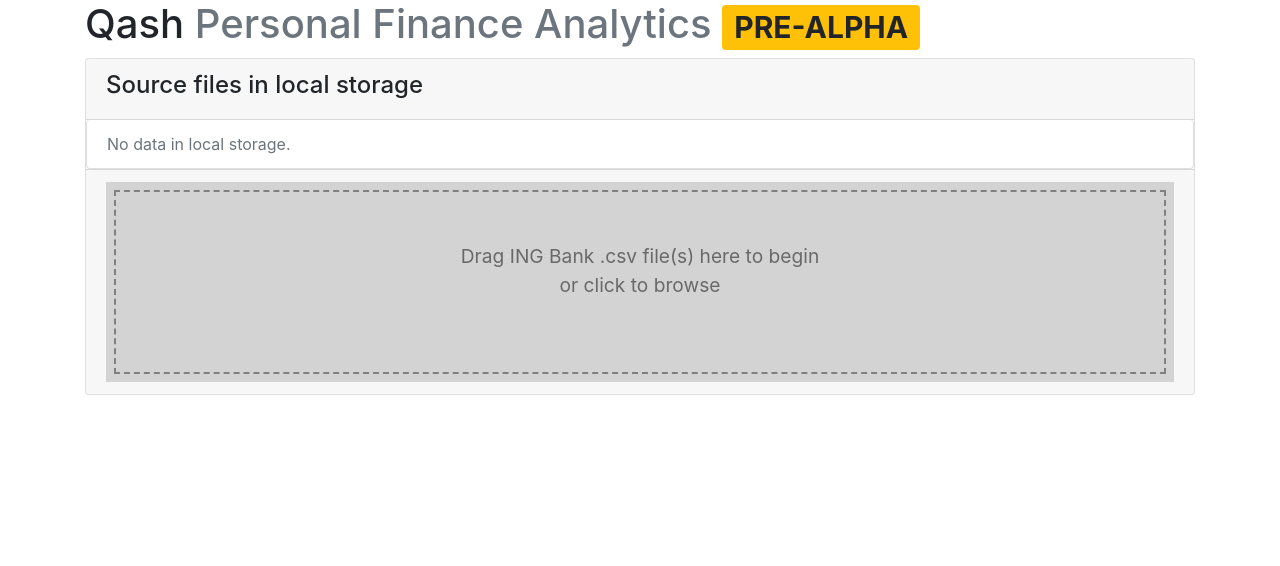
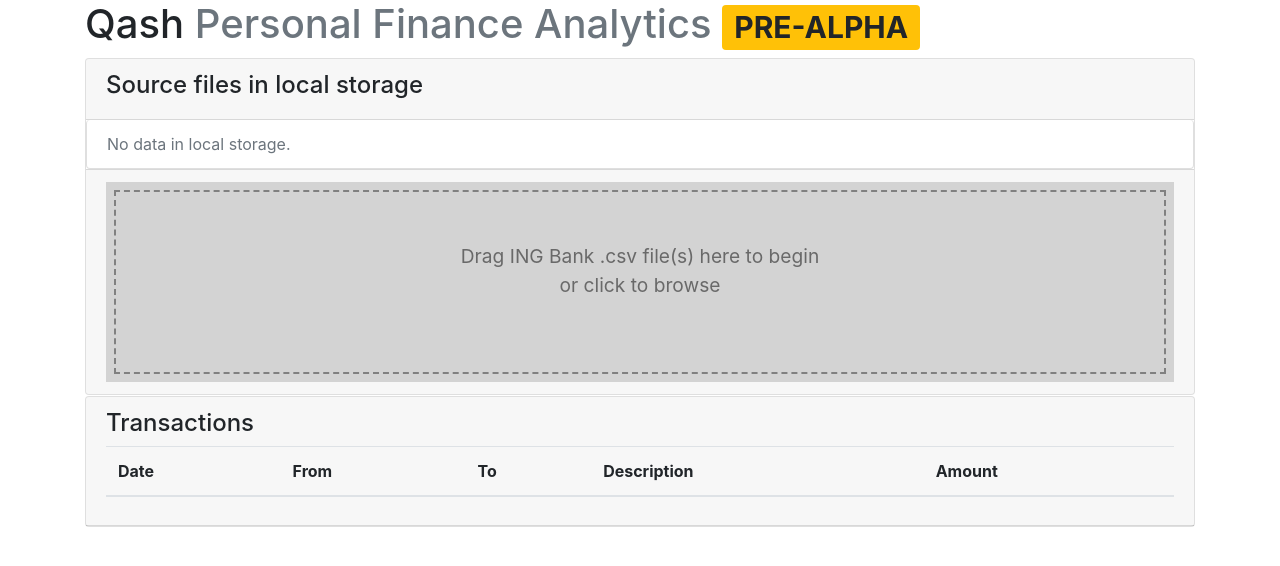
Before and after one commit to lukasvermeer/qash, a plain HTML site: page index.html in a window 1280 px wide. Drawn offline with Linux system fonts and the light colour scheme.

Commit message:
Show list of transactions.

```diff
--- a/index.html
+++ b/index.html
@@ -54,6 +54,31 @@
       <div class="row">
         <div class="col">
           <div id="chart"></div>
+        </div>
+      </div>
+      <div class="card">
+        <div class="card-header">
+          <h4>Transactions</h4>
+          <table class="table">
+            <thead>
+              <tr>
+                <th scope="col">Date</th>
+                <th scope="col">From</th>
+                <th scope="col">To</th>
+                <th scope="col">Description</th>
+                <th scope="col">Amount</th>
+              </tr>
+            </thead>
+            <tbody>
+              <tr v-for="(t, index) in allTransactions">
+                <th scope="row">{{t.Datum}}</th>
+                <td>{{t['Rekening']}}</td>
+                <td>{{t['Naam / Omschrijving']}}<br />{{t['Tegenrekening']}}</td>
+                <td><span class="badge badge-pill badge-secondary">{{t['MutatieSoort']}}</span><br />{{t['Mededelingen']}}</td>
+                <td><span class="badge badge-pill" v-bind:class="[t['Af Bij']=='Af'?'badge-danger':'badge-success']">{{t['Af Bij']=='Af' ? '-' : '+'}}{{t['Bedrag (EUR)']}}</span></td>
+              </tr>
+            </tbody>
+          </table>
         </div>
       </div>
     </div>
@@ -115,6 +140,12 @@
         },
         // END FILE READ METHODS
       },
+      computed: {
+        allTransactions: function() {
+          // TODO deduplication, etc.
+          return [].concat.apply([], this.persistentStorage.sourceFiles.map(x => x.data));
+        },
+      },
       watch: {
         persistentStorage: {
           deep: true,
```
